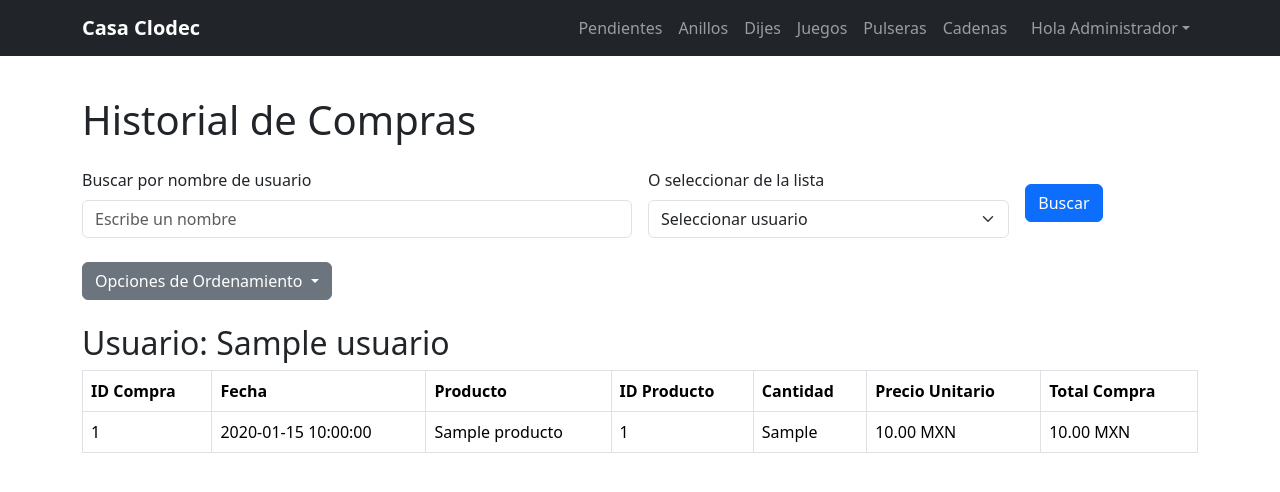
After one commit to ShellyNFL/WebPage-CasaClodec, a PHP site: page /php/historialCompras.php in a window 1280 px wide. The commit adds this page. Shown: the top 492 px of the page. Run offline with PHP 8.4, Linux system fonts and the light colour scheme; the visitor is signed in with stand-in values (Sample User, id 1); tables that the repository leaves empty or names only in its code hold one stand-in row (values such as "Sample post").

Commit message:
En esta versión se agregó al usuario administrador y se integraron las pestañas necesarias para el administrador, como el inventario de productos, poder agregar productos, revisar las compras realizadas. En cada nueva pestaña existen filtros que apoyan a ser más legible la información. La funcionalidad de las mismas aún no ha sido comprobada porque no se ha agregado productos.

```diff
--- /dev/null
+++ b/php/historialCompras.php
@@ -0,0 +1,155 @@
+<?php
+session_start();
+include("conexion.php");
+
+// Verificar si el usuario es administrador
+if (empty($_SESSION['usuario_id']) || $_SESSION['usuario_rol'] !== 'admin') {
+    header("Location: login.php");
+    exit();
+}
+
+// Variables de ordenamiento y búsqueda
+$orden = isset($_GET['orden']) ? $_GET['orden'] : 'c.fecha DESC'; // Por defecto: recientes
+$busqueda_usuario = isset($_GET['busqueda_usuario']) ? trim($_GET['busqueda_usuario']) : null;
+
+// Consulta para obtener todos los usuarios
+$sql_usuarios = "SELECT IDusuario, nombre FROM usuarios";
+$usuarios_resultado = $conexion->query($sql_usuarios);
+
+// Consulta principal para las compras
+$sql_compras = "SELECT
+    c.IDcompras,
+    c.fecha,
+    c.totalCompra,
+    u.nombre AS usuario,
+    dc.IDproducto,
+    p.nombre AS producto,
+    dc.cantidad,
+    dc.precio AS precio_unitario
+FROM compras c
+JOIN usuarios u ON c.IDusuario = u.IDusuario
+JOIN detalles_compra dc ON c.IDcompras = dc.IDcompra
+JOIN productos p ON dc.IDproducto = p.IDproducto";
+
+// Filtro por usuario
+if (!empty($busqueda_usuario)) {
+    $sql_compras .= " WHERE u.nombre LIKE ?";
+}
+
+// Ordenamiento dinámico
+$sql_compras .= " ORDER BY $orden";
+
+$stmt = $conexion->prepare($sql_compras);
+
+if (!empty($busqueda_usuario)) {
+    $busqueda_usuario_param = "%$busqueda_usuario%";
+    $stmt->bind_param("s", $busqueda_usuario_param);
+}
+
+$stmt->execute();
+$resultado_compras = $stmt->get_result();
+
+// Agrupar compras por usuario
+$compras = [];
+while ($compra = $resultado_compras->fetch_assoc()) {
+    $compras[$compra['usuario']][] = $compra;
+}
+$stmt->close();
+?>
+
+<!DOCTYPE html>
+<html lang="es">
+<head>
+    <meta charset="UTF-8">
+    <meta name="viewport" content="width=device-width, initial-scale=1.0">
+    <title>Historial de Compras</title>
+    <link rel="stylesheet" href="../css/style.css">
+    <link href="https://cdn.jsdelivr.net/npm/bootstrap@5.3.0-alpha1/dist/css/bootstrap.min.css" rel="stylesheet">
+</head>
+<body>
+    <!-- Navbar -->
+    <?php include 'navbar.php'; ?>
+
+    <div class="container mt-5">
+        <h1 class="mb-4 pt-5">Historial de Compras</h1>
+
+        <!-- Filtros -->
+        <form method="GET" class="mb-4">
+            <div class="row g-3 align-items-center">
+                <!--Búsqueda por nombre de usuario-->
+                <div class="col-md-6">
+                    <label for="busqueda_usuario" class="form-label">Buscar por nombre de usuario</label>
+                    <input type="text" id="busqueda_usuario" name="busqueda_usuario" class="form-control" placeholder="Escribe un nombre" value="<?php echo htmlspecialchars($busqueda_usuario); ?>">
+                </div>
+                <!--Lista de usuarios-->
+                <div class="col-md-4">
+                    <label for="usuario_lista" class="form-label">O seleccionar de la lista</label>
+                    <select id="usuario_lista" class="form-select" onchange="document.getElementById('busqueda_usuario').value = this.value;">
+                        <option value="">Seleccionar usuario</option>
+                        <?php while ($usuario = $usuarios_resultado->fetch_assoc()): ?>
+                            <option value="<?php echo htmlspecialchars($usuario['nombre']); ?>" <?php echo ($usuario['nombre'] === $busqueda_usuario) ? 'selected' : ''; ?>>
+                                <?php echo htmlspecialchars($usuario['nombre']); ?>
+                            </option>
+                        <?php endwhile; ?>
+                    </select>
+                </div>
+                <div class="col-md-2">
+                    <button type="submit" class="btn btn-primary">Buscar</button>
+                </div>
+            </div>
+        </form>
+
+        <!--Ordenamientos-->
+        <div class="mb-4">
+            <div class="dropdown">
+                <button class="btn btn-secondary dropdown-toggle" type="button" id="ordenarDropdown" data-bs-toggle="dropdown" aria-expanded="false">
+                    Opciones de Ordenamiento
+                </button>
+                <ul class="dropdown-menu" aria-labelledby="ordenarDropdown">
+                    <li><a class="dropdown-item" href="?orden=c.totalCompra ASC">Menor Cantidad</a></li>
+                    <li><a class="dropdown-item" href="?orden=c.totalCompra DESC">Mayor Cantidad</a></li>
+                    <li><a class="dropdown-item" href="?orden=c.fecha DESC">Compras Recientes</a></li>
+                    <li><a class="dropdown-item" href="?orden=c.fecha ASC">Compras Antiguas</a></li>
+                </ul>
+            </div>
+        </div>
+
+        <!--Tabla de compras-->
+        <?php if (!empty($compras)): ?>
+            <?php foreach ($compras as $usuario => $lista_compras): ?>
+                <h2 class="mt-4">Usuario: <?php echo htmlspecialchars($usuario); ?></h2>
+                <table class="table table-bordered">
+                    <thead>
+                        <tr>
+                            <th>ID Compra</th>
+                            <th>Fecha</th>
+                            <th>Producto</th>
+                            <th>ID Producto</th>
+                            <th>Cantidad</th>
+                            <th>Precio Unitario</th>
+                            <th>Total Compra</th>
+                        </tr>
+                    </thead>
+                    <tbody>
+                        <?php foreach ($lista_compras as $compra): ?>
+                            <tr>
+                                <td><?php echo $compra['IDcompras']; ?></td>
+                                <td><?php echo $compra['fecha']; ?></td>
+                                <td><?php echo htmlspecialchars($compra['producto']); ?></td>
+                                <td><?php echo $compra['IDproducto']; ?></td>
+                                <td><?php echo $compra['cantidad']; ?></td>
+                                <td><?php echo number_format($compra['precio_unitario'], 2); ?> MXN</td>
+                                <td><?php echo number_format($compra['totalCompra'], 2); ?> MXN</td>
+                            </tr>
+                        <?php endforeach; ?>
+                    </tbody>
+                </table>
+            <?php endforeach; ?>
+        <?php else: ?>
+            <div class="alert alert-info">No se encontraron compras.</div>
+        <?php endif; ?>
+    </div>
+
+    <script src="https://cdn.jsdelivr.net/npm/bootstrap@5.3.0-alpha1/dist/js/bootstrap.bundle.min.js"></script>
+</body>
+</html>
--- a/php/login.php
+++ b/php/login.php
@@ -18,6 +18,7 @@
               $_SESSION['usuario_id'] = $usuario['IDusuario'];
               $_SESSION['usuario_nombre'] = $usuario['nombre'];
               $_SESSION['usuario_email'] = $usuario['email'];
+              $_SESSION['usuario_rol'] = $usuario['rol']; //puede ser usuario o admin
               $mensaje = "Bienvenido. Espera un momento, serás direccionado";
               $tipoMensaje = "success";
               //Espera 3 seg para redirigir
--- a/php/navbar.php
+++ b/php/navbar.php
@@ -1,4 +1,3 @@
-<!-- Navbar -->
 <nav class="navbar navbar-expand-lg navbar-dark bg-dark fixed-top">
     <div class="container">
         <a class="navbar-brand active" href="../index.php">Casa Clodec</a>
@@ -13,7 +12,24 @@
                 <li class="nav-item"><a class="nav-link" href="#juegos">Juegos</a></li>
                 <li class="nav-item"><a class="nav-link" href="#pulseras">Pulseras</a></li>
                 <li class="nav-item"><a class="nav-link" href="#collares">Cadenas</a></li>
+
                 <?php if (!empty($_SESSION['usuario_id'])): ?>
+                    <?php if ($_SESSION['usuario_rol'] === 'admin'): ?>
+                        <!--Menú para administradores-->
+                        <li class="nav-item dropdown">
+                            <a class="nav-link dropdown-toggle d-flex align-items-center" href="#" id="navbarDropdownAdmin" role="button" data-bs-toggle="dropdown" aria-expanded="false">
+                                <i class="bi bi-person-badge me-2"></i> Hola Administrador
+                            </a>
+                            <ul class="dropdown-menu dropdown-menu-end" aria-labelledby="navbarDropdownAdmin">
+                                <li><a class="dropdown-item" href="inventario.php">Reporte de inventario</a></li>
+                                <li><a class="dropdown-item" href="agregarProducto.php">Agregar productos nuevos</a></li>
+                                <li><a class="dropdown-item" href="modificarProducto.php">Modificar productos</a></li>
+                                <li><a class="dropdown-item" href="historialCompras.php">Historial de compras</a></li>
+                                <li><a class="dropdown-item" href="logout.php">Cerrar Sesión</a></li>
+                            </ul>
+                        </li>
+                    <?php else: ?>
+                        <!--Menú para usuarios registrados -->
                         <li class="nav-item dropdown">
                             <a class="nav-link dropdown-toggle d-flex align-items-center" href="#" id="navbarDropdownUser" role="button" data-bs-toggle="dropdown" aria-expanded="false">
                                 <i class="bi bi-person me-2"></i> Hola <?php
@@ -22,9 +38,9 @@
                                 ?>
                             </a>
                             <ul class="dropdown-menu dropdown-menu-end" aria-labelledby="navbarDropdownUser">
-                            <li><a class="dropdown-item" href="compras.php">Historial de compras</a></li>
+                                <li><a class="dropdown-item" href="php/compras.php">Historial de Compras</a></li>
                                 <li>
-                                <a class="dropdown-item d-flex justify-content-between align-items-center" href="carrito.php">
+                                    <a class="dropdown-item d-flex justify-content-between align-items-center" href="php/carrito.php">
                                         Carrito de Compras
                                         <?php if (!empty($_SESSION['carrito'])): ?>
                                             <span class="badge bg-danger ms-2">
@@ -33,11 +49,13 @@
                                         <?php endif; ?>
                                     </a>
                                 </li>
-                            <li><a class="dropdown-item" href="informacion.php">Información de la cuenta</a></li>
+                                <li><a class="dropdown-item" href="informacion.php">Información de la Cuenta</a></li>
                                 <li><a class="dropdown-item" href="logout.php">Cerrar Sesión</a></li>
                             </ul>
                         </li>
+                    <?php endif; ?>
                 <?php else: ?>
+                    <!--Menú para visitantes-->
                     <li class="nav-item">
                         <a class="nav-link d-flex align-items-center" href="login.php">
                             <i class="bi bi-person me-2"></i> Ingresa
```
Also changed, not shown: index.php (+20 -0 lines), php/agregarProducto.php (added, +109 -0 lines), php/carrito.php (added, +103 -0 lines), php/inventario.php (added, +144 -0 lines), php/checkout.php (added). Lines whose indentation alone changed are shown as unchanged.
